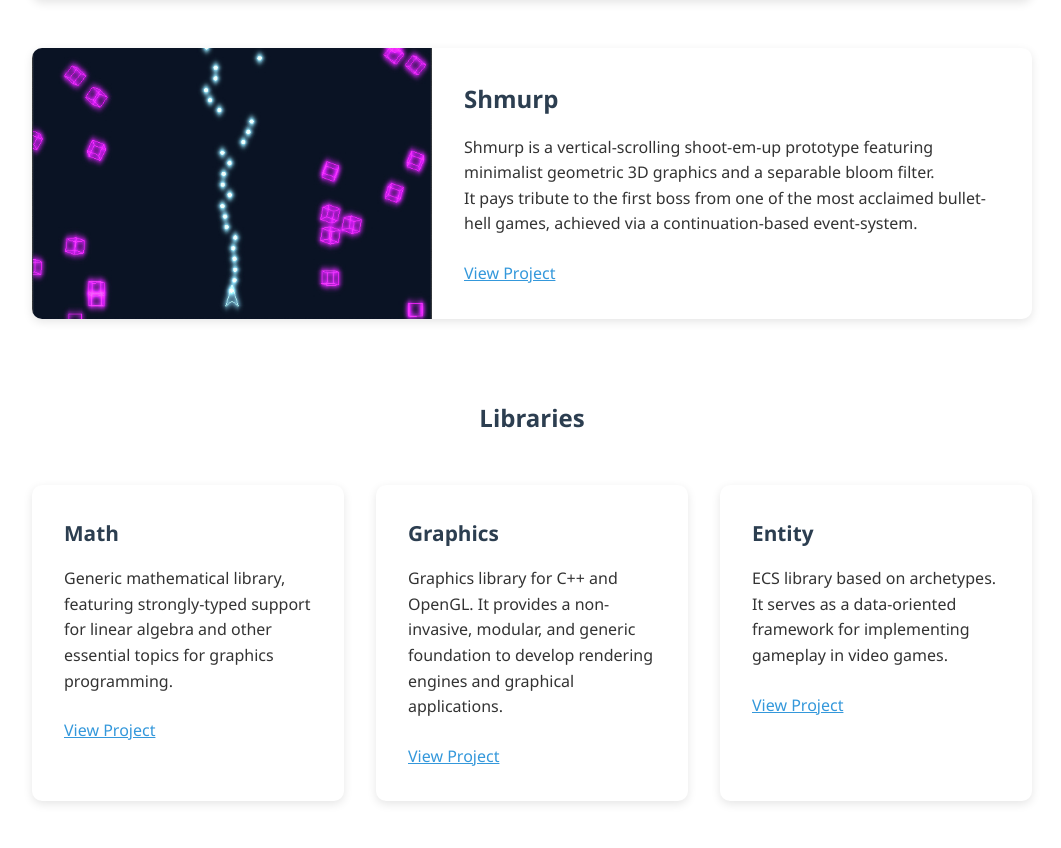
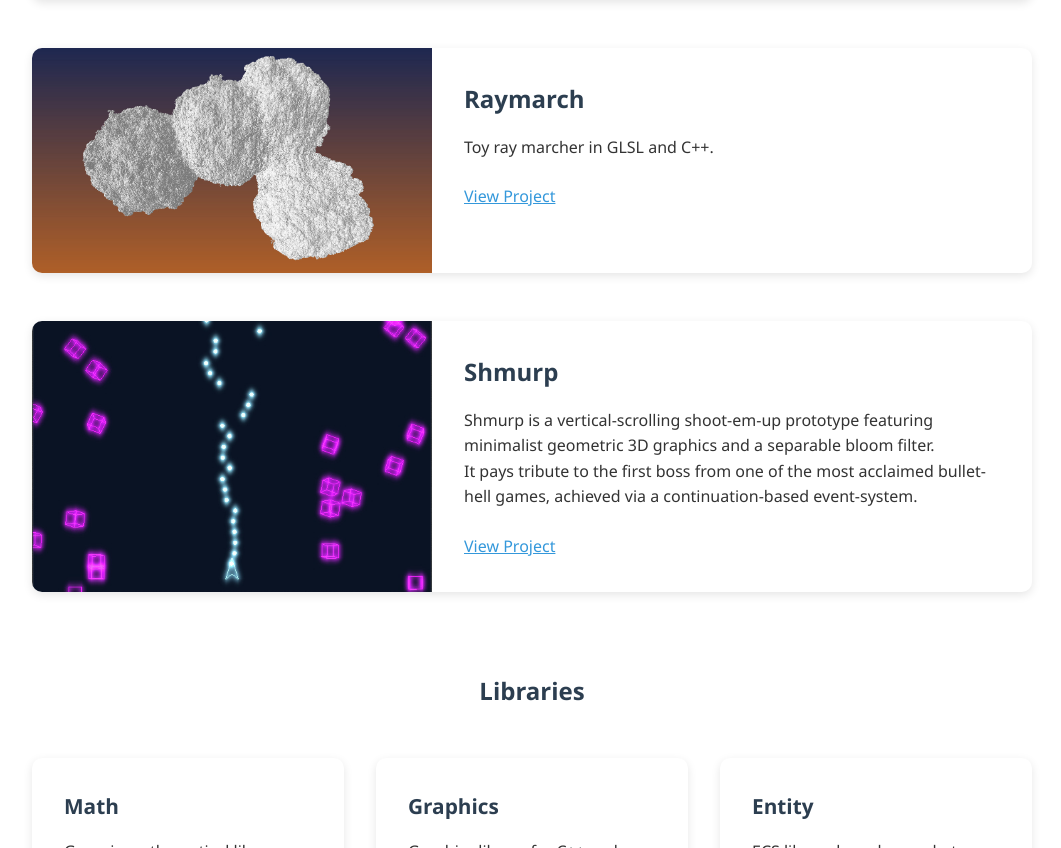
Before and after one commit to Adnn/adnn.github.io, a plain HTML site: page index.html in a window 1280 px wide. Shown: the part 2518-3366 px from the top of the page, without its empty margins (108-1169 px from the left). Drawn offline with Linux system fonts and the light colour scheme.

Commit message:
Add an entry for raymarch project.

```diff
--- a/index.html
+++ b/index.html
@@ -104,6 +104,22 @@
                         </div>
                     </div>
                 </div>
+
+                <div class="project-card">
+                    <div class="project-image">
+                        <img src="assets/raymarch/raymarch.jpg" alt="Raymarch"/>
+                    </div>
+                    <div class="project-content">
+                        <h3>Raymarch</h3>
+                        <p>
+                            Toy ray marcher in GLSL and C++.
+                        </p>
+                        <div class="project-links">
+                            <a href="https://github.com/Adnn/raymarch" class="project-link">View Project</a><br/>
+                        </div>
+                    </div>
+                </div>
+
 
                 <div class="project-card">
                     <div class="project-image">
```
Also changed, not shown: assets/raymarch/raymarch-800_640.png (added), assets/raymarch/raymarch.jpg (added).
